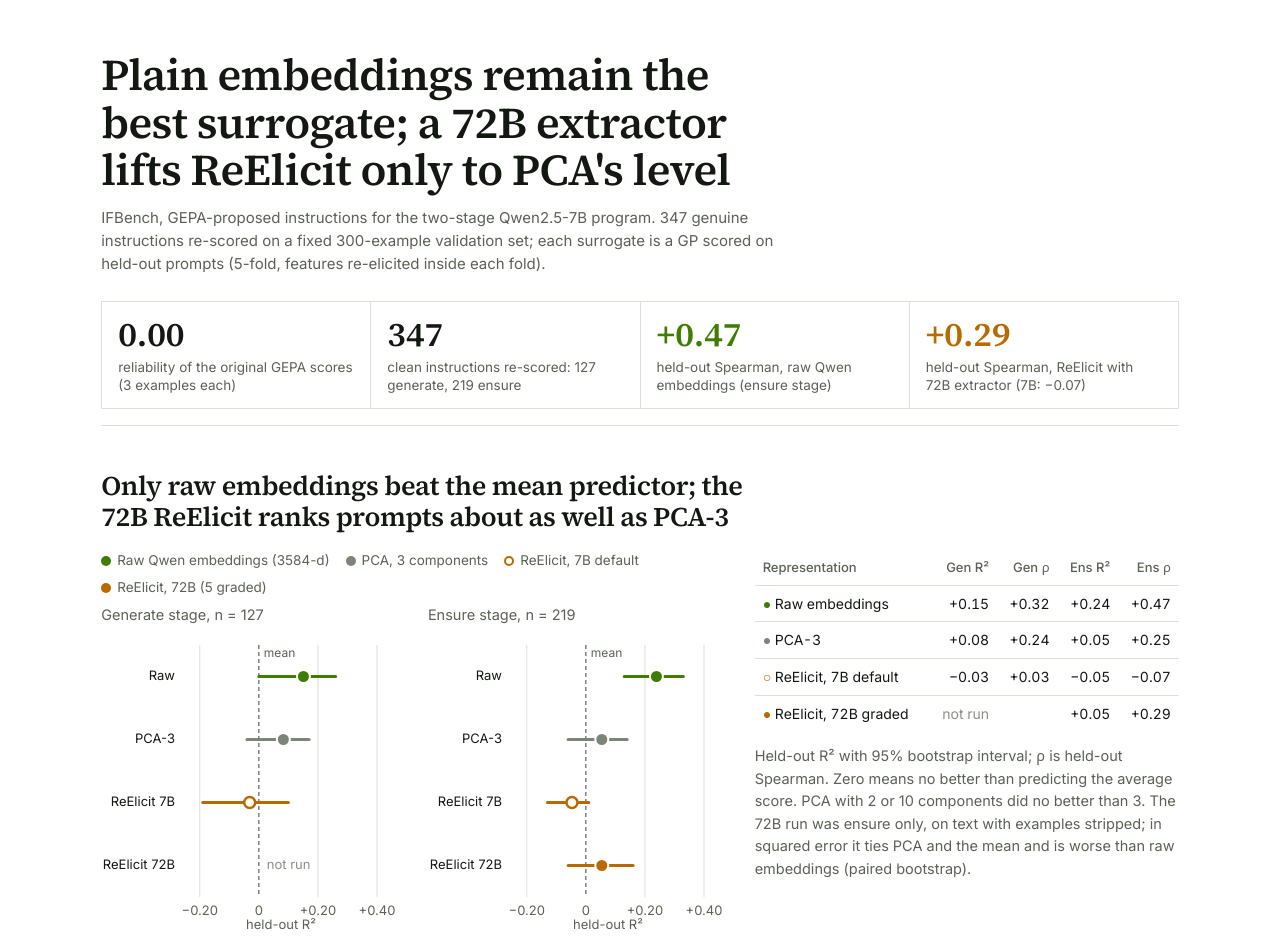
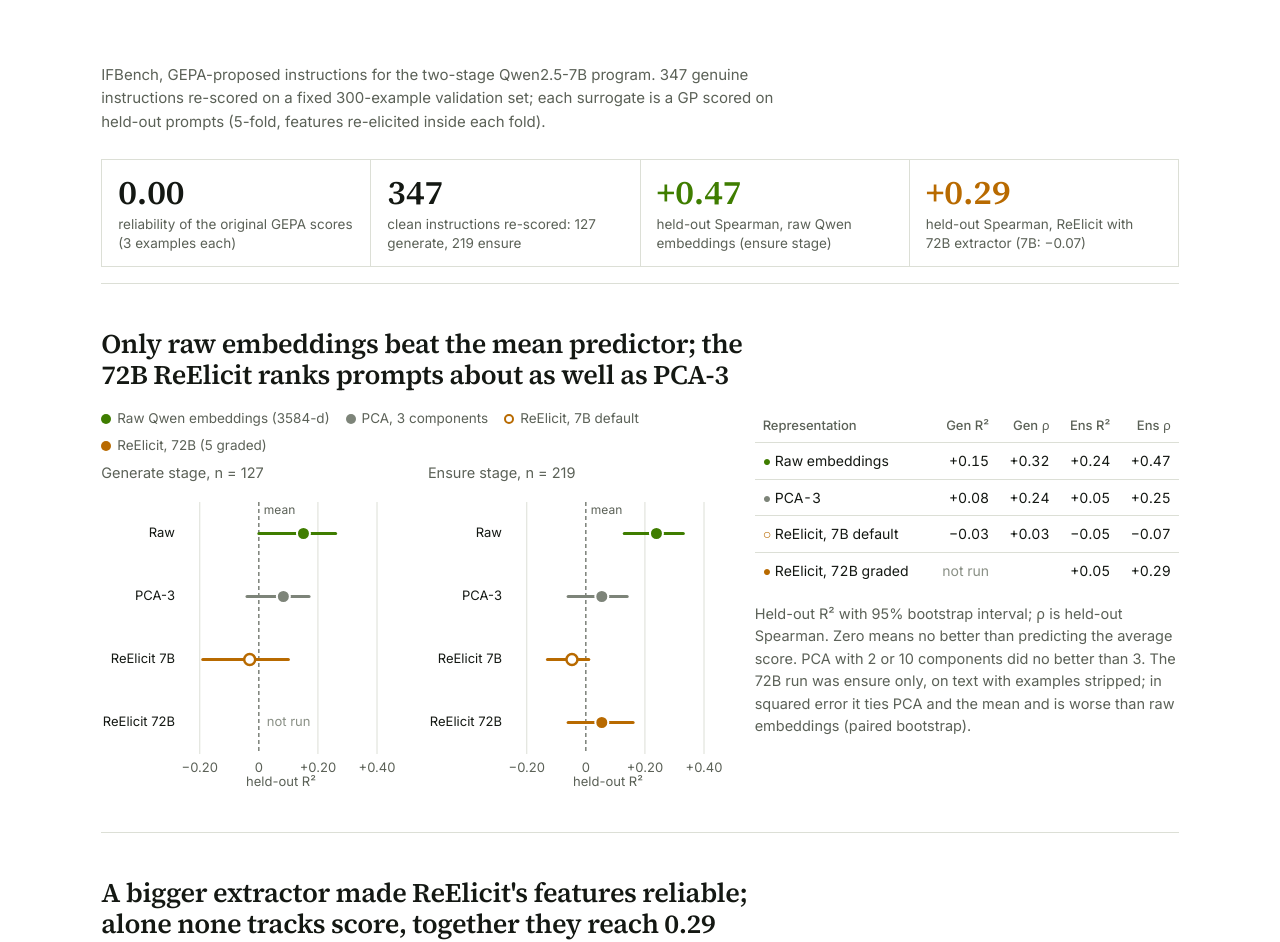
Before and after one commit to BrianC73/prompt-distance-results, a plain HTML site: page index.html in a window 1280 px wide. Shown: the top 942 px of the page. Drawn offline with Linux system fonts and the light colour scheme.

Commit message:
Update header text in index.html

```diff
--- a/index.html
+++ b/index.html
@@ -69,7 +69,7 @@ footer{color:var(--faint);font-size:13px;padding:8px 0 40px}
 <body>
 <div class="wrap">
 <header>
-  <h1>Plain embeddings remain the best surrogate; a 72B extractor lifts ReElicit only to PCA's level</h1>
+
   <p class="sub">IFBench, GEPA-proposed instructions for the two-stage Qwen2.5-7B program. 347 genuine instructions re-scored on a fixed 300-example validation set; each surrogate is a GP scored on held-out prompts (5-fold, features re-elicited inside each fold).</p>
   <div class="figs">
     <div><b>0.00</b><span>reliability of the original GEPA scores (3 examples each)</span></div>
```
